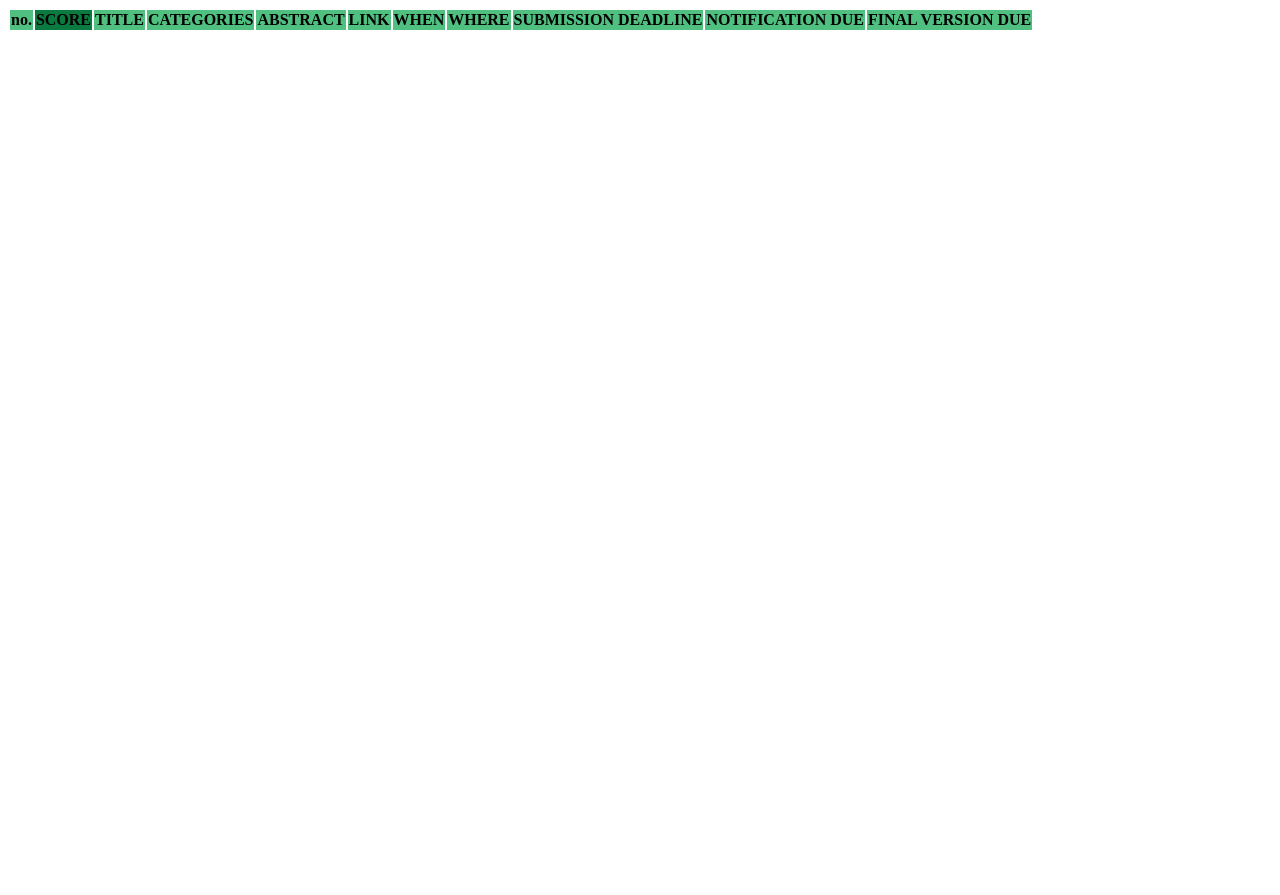
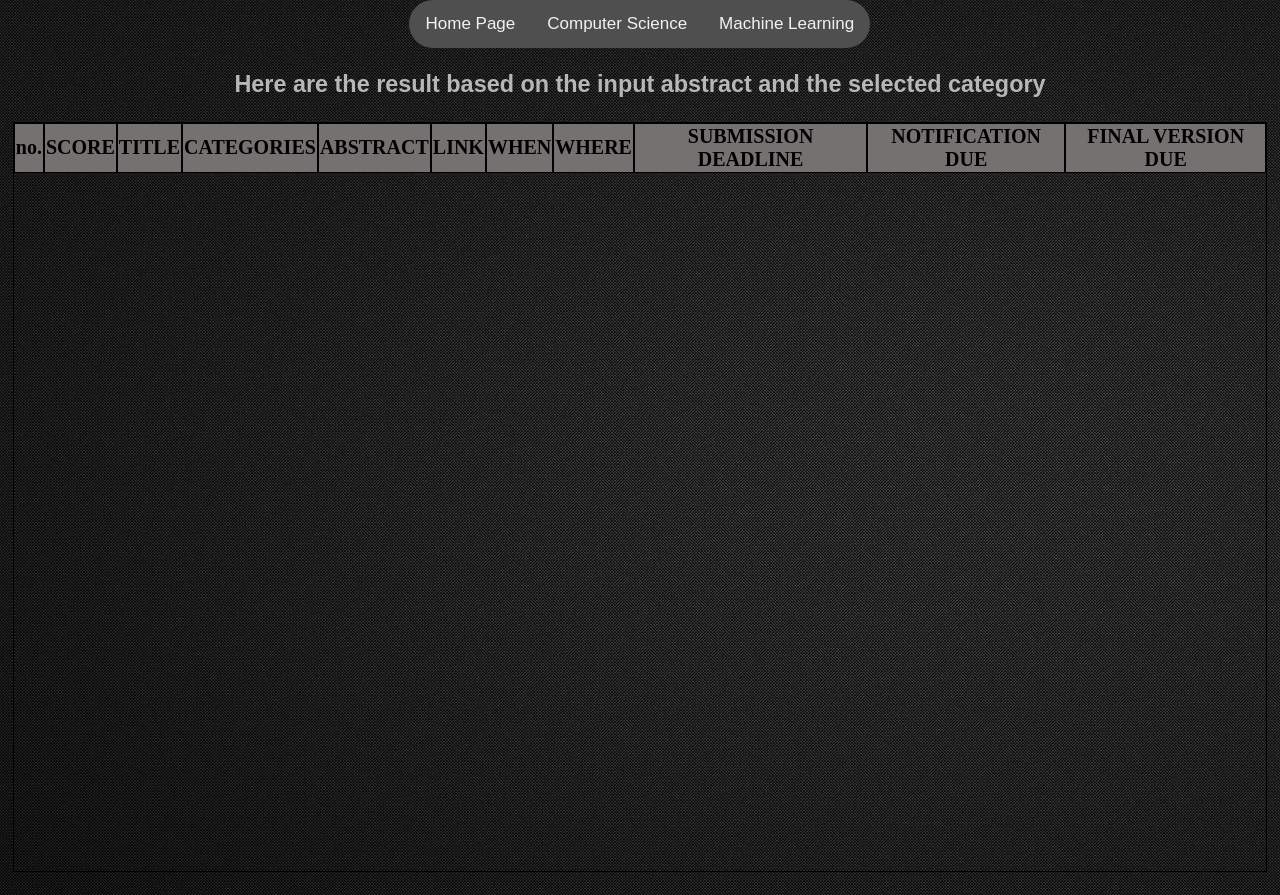
Before and after one commit to AndreiOprica/AppLicenta, a Flask app: template templates/result.html in a window 1280 px wide. Before the commit the page ends 30 px from the top, so only its background shows below. Run offline with Flask 2, Linux system fonts and the light colour scheme; the template is opened without the code that fills it, so the values that code supplies are empty.

Commit message:
06.10.2022

```diff
--- a/app.py
+++ b/app.py
@@ -70,10 +70,10 @@ def result():
 
     if option[0] == 'option1':
         cur.execute('SELECT * FROM ComputerScience')
-        print(option)
+        print(option[0])
     elif option[0] == 'option2':
         cur.execute('SELECT * FROM MachineLearning')
-        print(option)
+        print(option[0])
 
     c0 = []
     c1 = []
--- a/templates/result.html
+++ b/templates/result.html
@@ -1,31 +1,120 @@
 <!DOCTYPE html>
 <html lang="en">
 <head>
+    <style>
+        body {
+            width: 98%;
+            margin: auto;
+            padding: 0;
+            font-size: 20px;
+            background-image:url("/static/photo1.jpg");
+            background-repeat: no-repeat;
+            font-family:Arial, Helvetica, sans-serif;
+        }
+
+        #tabelprint td {
+            background-color: #d6d0ce ;
+            border: 1px solid black;
+            font-family: 'Times New Roman', Times, serif;
+            width: auto;
+        }
+
+        table, th, td {
+            border: 1px solid;
+        }
+
+        table {
+            width: 100%;
+            max-width: 1550px;
+            height: 750px;
+            margin: 0 auto;
+            display: block;
+            overflow-x: auto;
+            border-spacing: 0;
+        }
+
+        .topnav {
+            overflow: hidden;
+            background-color: #4f4f4f;
+            border-radius: 25px;
+            width: 461px;
+            text-align: center;
+            margin: auto;
+        }
+
+        .topnav a {
+            float: left;
+            color: #f2f2f2;
+            text-align: center;
+            padding: 14px 16px;
+            text-decoration: none;
+            font-size: 17px;
+        }
+
+        .topnav a:hover {
+            background-color: #000000;
+            color: #ffffff;
+        }
+
+        .topnav a.active {
+            background-color: #919191;
+            color: white;
+        }
+
+        td {
+            text-align: center;
+        }
+
+        table::-webkit-scrollbar {
+            width: 15px;
+        }
+
+        table::-webkit-scrollbar-track {
+            background: #b7b7b7;        /* color of the tracking area */
+        }
+
+        table::-webkit-scrollbar-thumb {
+            background-color: #504f4f;    /* color of the scroll thumb */
+            border-radius: 20px;       /* roundness of the scroll thumb */
+            border: 3px solid #757171;  /* creates padding around scroll thumb */
+        }
+    </style>
     <meta charset="UTF-8">
     <title>Results</title>
 </head>
 <body>
-  <table>
+    <div class="topnav">
+        <a href="http://127.0.0.1:5000/">Home Page</a>
+        <a href="http://127.0.0.1:5000/ComputerScience">Computer Science</a>
+        <a href="http://127.0.0.1:5000/MachineLearning">Machine Learning</a>
+    </div>
+
+    <h3 style="text-align: center; color: #b7b7b7;">
+        Here are the result based on the input abstract and the selected category
+    </h3>
+
+    <div id="tabelprint">
+        <table>
             <thead>
             <tr>
-                <td style="background-color: #50c081; text-align: center;"><b>no.</b></td>
-                <td style="background-color: #0a7a40; text-align: center;"><b>SCORE</b></td>
-                <td style="background-color: #50c081; text-align: center;"><b>TITLE</b></td>
-                <td style="background-color: #50c081; text-align: center;"><b>CATEGORIES</b></td>
-                <td style="background-color: #50c081; text-align: center;"><b>ABSTRACT</b></td>
-                <td style="background-color: #50c081; text-align: center;"><b>LINK</b></td>
-                <td style="background-color: #50c081; text-align: center;"><b>WHEN</b></td>
-                <td style="background-color: #50c081; text-align: center;"><b>WHERE</b></td>
-                <td style="background-color: #50c081; text-align: center;"><b>SUBMISSION DEADLINE</b></td>
-                <td style="background-color: #50c081; text-align: center;"><b>NOTIFICATION DUE</b></td>
-                <td style="background-color: #50c081; text-align: center;"><b>FINAL VERSION DUE</b></td>
-
+                <td style="background-color: #757171; text-align: center;"><b>no.</b></td>
+                <td style="background-color: #757171; text-align: center;"><b>SCORE</b></td>
+                <td style="background-color: #757171; text-align: center;"><b>TITLE</b></td>
+                <td style="background-color: #757171; text-align: center;"><b>CATEGORIES</b></td>
+                <td style="background-color: #757171; text-align: center;"><b>ABSTRACT</b></td>
+                <td style="background-color: #757171; text-align: center;"><b>LINK</b></td>
+                <td style="background-color: #757171; text-align: center;"><b>WHEN</b></td>
+                <td style="background-color: #757171; text-align: center;"><b>WHERE</b></td>
+                <td style="background-color: #757171; text-align: center;"><b>SUBMISSION DEADLINE</b></td>
+                <td style="background-color: #757171; text-align: center;"><b>NOTIFICATION DUE</b></td>
+                <td style="background-color: #757171; text-align: center;"><b>FINAL VERSION DUE</b></td>
+                <!-- <td style="background-color: #0a7a40; text-align: center;"><b>SCORE</b></td> -->
             </tr>
             </thead>
             <tbody>
             {% for k,v in output %}
                 <tr>
-                    <td  style="background-color: #068ca6; text-align: center;"><b>{{ k + 1 }}</b></td>
+                    <td  style="background-color: #757171; text-align: center;"><b>{{ k + 1 }}</b></td>
                     {% for values in v %}
                         <td style="text-align: center;">{{ values }}</td>
                     {%  endfor %}
@@ -33,5 +122,7 @@
             {% endfor %}
             </tbody>
         </table>
+    </div>
+    <br>
 </body>
 </html>
```
Also changed, not shown: templates/computerScience.html (+18 -18 lines), templates/index.html (+26 -11 lines), templates/machineLearning.html (+18 -18 lines), static/photo1.jpg.
